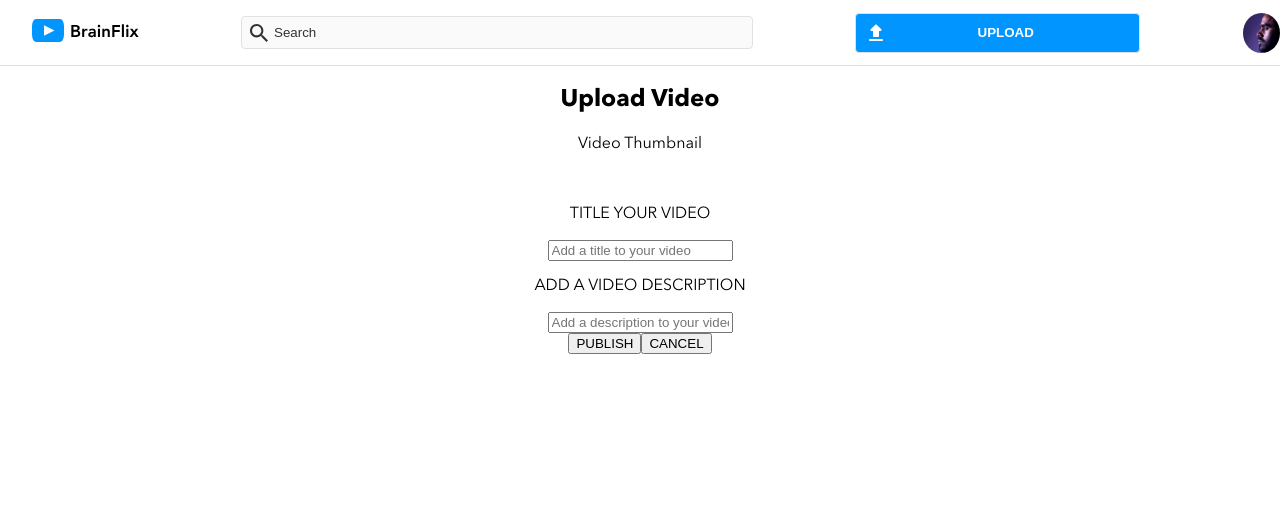
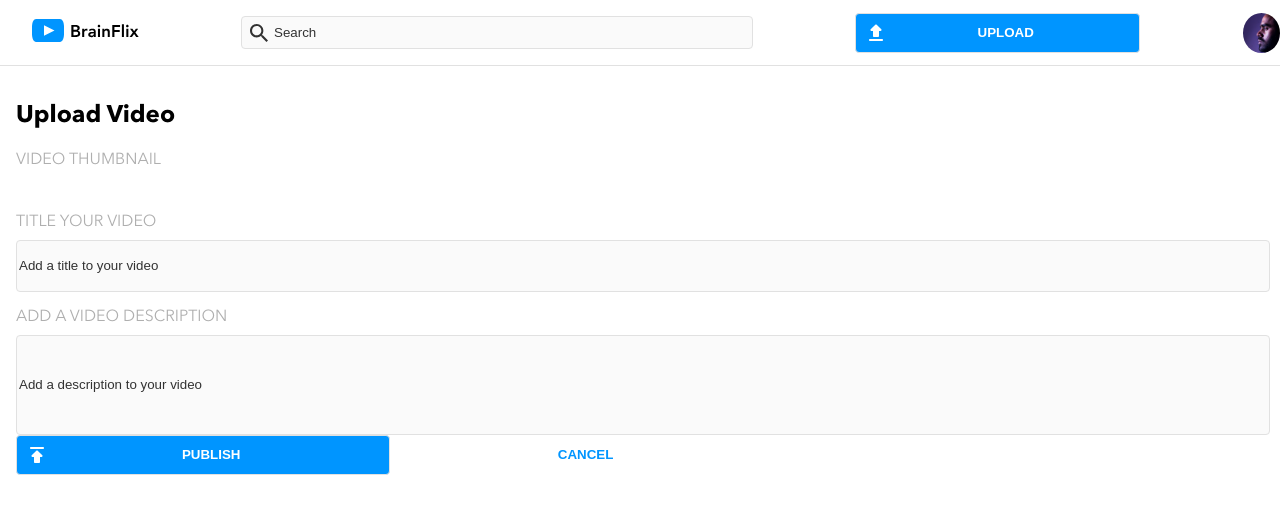
Before and after one commit to quuamc6n/Brainflix, a React (Create React App) app: page /UploadPage in a window 1280 px wide. Shown: the top 514 px of the page. Built offline with nearby package versions, Linux system fonts and the light colour scheme.

Commit message:
styled some of the upload page

```diff
--- a/src/Components/Nav/Nav.js
+++ b/src/Components/Nav/Nav.js
@@ -29,9 +29,9 @@ export default function Nav() {
       </label>
 
       <div className="nav__div-upload">
-        <Link to="UploadPage">
-          <button className="nav__div-upload-button">UPLOAD</button>
-        </Link>
+          <Link to="UploadPage" className="nav__div-upload-link">
+            <button as={Link} className="nav__div-upload-button">UPLOAD</button>
+            </Link>
         <div className="nav__div-upload-tablet"></div>
       </div>
     </nav>
--- a/src/pages/Upload/UploadPage.js
+++ b/src/pages/Upload/UploadPage.js
@@ -1,14 +1,29 @@
+ import "./UploadPage.scss";
 
 const UploadPage = () => {
   return (
     <main className="main">
       <h2 className="main__h2">Upload Video</h2>
-        <p className="main__title">Video Thumbnail</p>
+      <p className="main__title">VIDEO THUMBNAIL</p>
       <img></img>
       <p className="main__title">TITLE YOUR VIDEO</p>
-        <form className="main__form"><label className="main__form-label"><input className="main__form-title" placeholder="Add a title to your video"></input></label></form>
+      <form className="main__form">
+        <label className="main__form-label">
+          <input
+            className="main__form-title"
+            placeholder="Add a title to your video"
+          ></input>
+        </label>
+      </form>
       <p className="main__title">ADD A VIDEO DESCRIPTION</p>
-        <form className="main__form"><label className="main__form-label"><input className="main__form-description" placeholder="Add a description to your video"></input></label></form>
+      <form className="main__form">
+        <label className="main__form-label">
+            <input
+              className="main__form-title main__form-title-textArea"
+              placeholder="Add a description to your video"
+            ></input>
+        </label>
+      </form>
       <button className="button__publish">PUBLISH</button>
       <button className="button__cancel">CANCEL</button>
     </main>
--- a/src/pages/Upload/UploadPage.scss
+++ b/src/pages/Upload/UploadPage.scss
@@ -0,0 +1,73 @@
+@use "../../styles/partials/Breakpoints.scss" as *;
+@use "../../styles/partials/Variables.scss" as *;
+
+.main{
+    text-align: left;
+    @include mobileComponentPadding;
+    &__h2{
+        font-weight: 600;
+    }
+    &__title{
+        @include silver;
+        font-weight: 500;
+        margin-bottom: 0.5rem;
+    }
+    &__form{
+        &-title{
+            width: 100%;
+            height: 3rem;
+            background-color: #FAFAFA;
+            border: 1px solid #E1E1E1;
+            border-radius: 4px;
+
+            &-textArea{
+                height: 6rem;
+
+                &::placeholder{
+                    // display: flex;
+                    // align-items: flex-start;
+                }
+            }
+            &::placeholder{
+                @include brainFlixBlack;
+            }
+        }
+    }
+}
+
+.button__publish{
+    background-image: url("../../assets/Images/publish.svg");
+    background-repeat: no-repeat;
+    background-position-y: center;
+    background-position-x: 0.5rem;
+    padding: 0.5rem 1rem 0.5rem 2rem;
+    width: 100%;
+    text-align: center;
+    height: 40px;
+    @include brainFlixBlue;
+    @include white;
+    @include buttonBorder;
+    font-weight: 600;
+    line-height: 1.25rem;
+    margin-top: 1rem;
+        @include tablet{
+            margin-top: 0;
+            width: 30%;
+    }
+}
+.button__cancel{
+    background-color: #FFFFFF;
+    padding: 0.5rem 1rem 0.5rem 2rem;
+    width: 100%;
+    text-align: center;
+    height: 40px;
+    color: #0095FF;
+    border-style: none;
+    font-weight: 600;
+    line-height: 1.25rem;
+    margin-top: 1rem;
+        @include tablet{
+            margin-top: 0;
+            width: 30%;
+    }
+}
--- a/src/styles/partials/Resets.scss
+++ b/src/styles/partials/Resets.scss
@@ -6,3 +6,7 @@
     box-sizing: border-box;
     @include avenirFont;
 }
+
+body{
+    @include avenirFont;
+}
```
Lines whose indentation alone changed are shown as unchanged.
